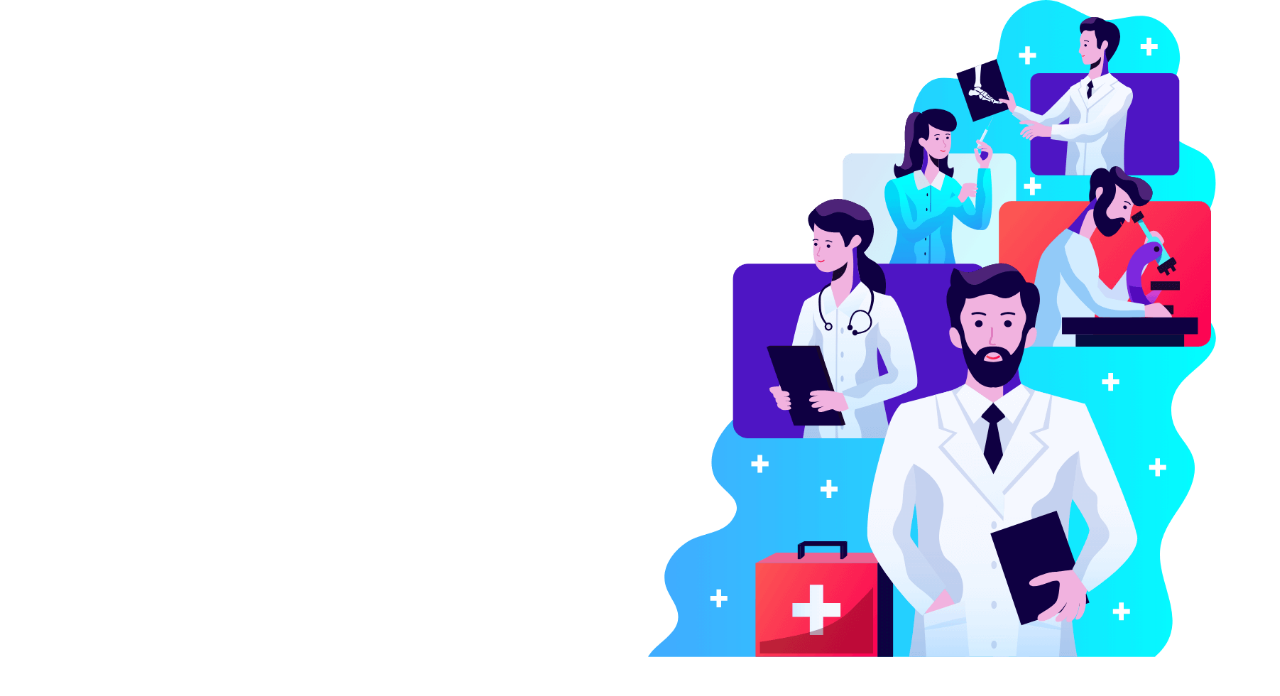
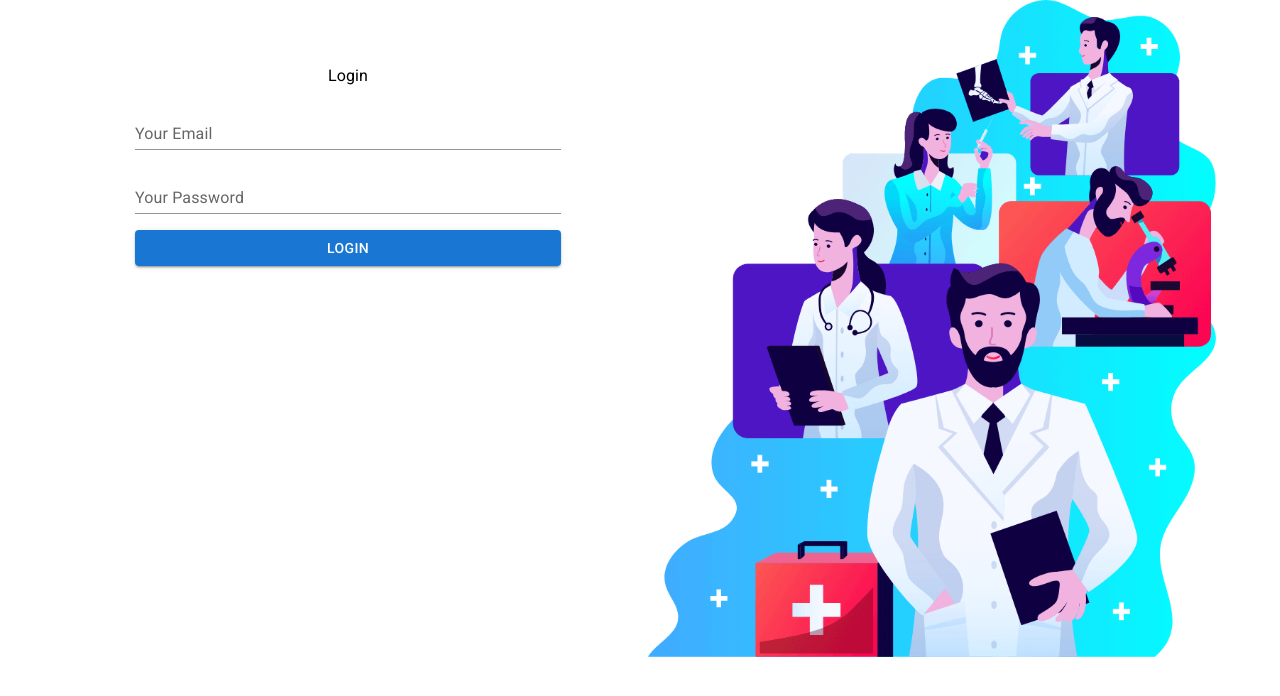
Before and after one commit to ProgrammingHero1/batch4-doctors-portal-client-router-v6-module-76, a React (Create React App) app: page /login in a window 1280 px wide. Shown: the top 696 px of the page. Built offline with nearby package versions, Linux system fonts and the light colour scheme.

Commit message:
added login form

```diff
--- a/src/Pages/Login/Login/Login.js
+++ b/src/Pages/Login/Login/Login.js
@@ -1,14 +1,44 @@
-import { Container } from '@mui/material';
-import React from 'react';
+import { Container, Typography, TextField, Button } from '@mui/material';
+import React, { useState } from 'react';
 import { Grid } from '@mui/material';
 import login from '../../../images/login.png'
 
 const Login = () => {
+    const [loginData, setLoginData] = useState({})
+    const handleOnChange = e => {
+        const field = e.target.name;
+        const value = e.target.value;
+        const newLoginData = { ...loginData };
+        newLoginData[field] = value;
+        setLoginData(newLoginData);
+    }
+    const handleLoginSubmit = e => {
+        alert('hello')
+        e.preventDefault();
+    }
     return (
         <Container>
             <Grid container spacing={2}>
-                <Grid item xs={12} md={6}>
-
+                <Grid item sx={{ mt: 8 }} xs={12} md={6}>
+                    <Typography variant="body1" gutterBottom>Login</Typography>
+                    <form onSubmit={handleLoginSubmit}>
+                        <TextField
+                            sx={{ width: '75%', m: 1 }}
+                            id="standard-basic"
+                            label="Your Email"
+                            name="email"
+                            onChange={handleOnChange}
+                            variant="standard" />
+                        <TextField
+                            sx={{ width: '75%', m: 1 }}
+                            id="standard-basic"
+                            label="Your Password"
+                            type="password"
+                            name="password"
+                            onChange={handleOnChange}
+                            variant="standard" />
+                        <Button sx={{ width: '75%', m: 1 }} type="submit" variant="contained">Login</Button>
+                    </form>
                 </Grid>
                 <Grid item xs={12} md={6}>
                     <img style={{ width: '100%' }} src={login} alt="" />
```
